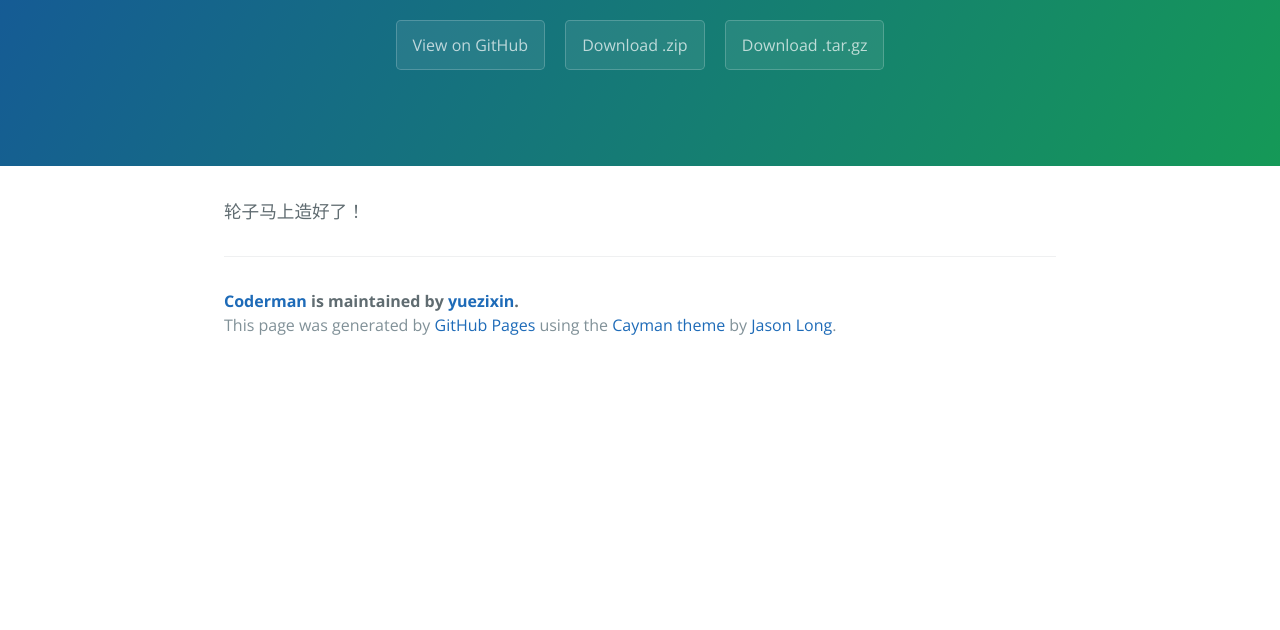
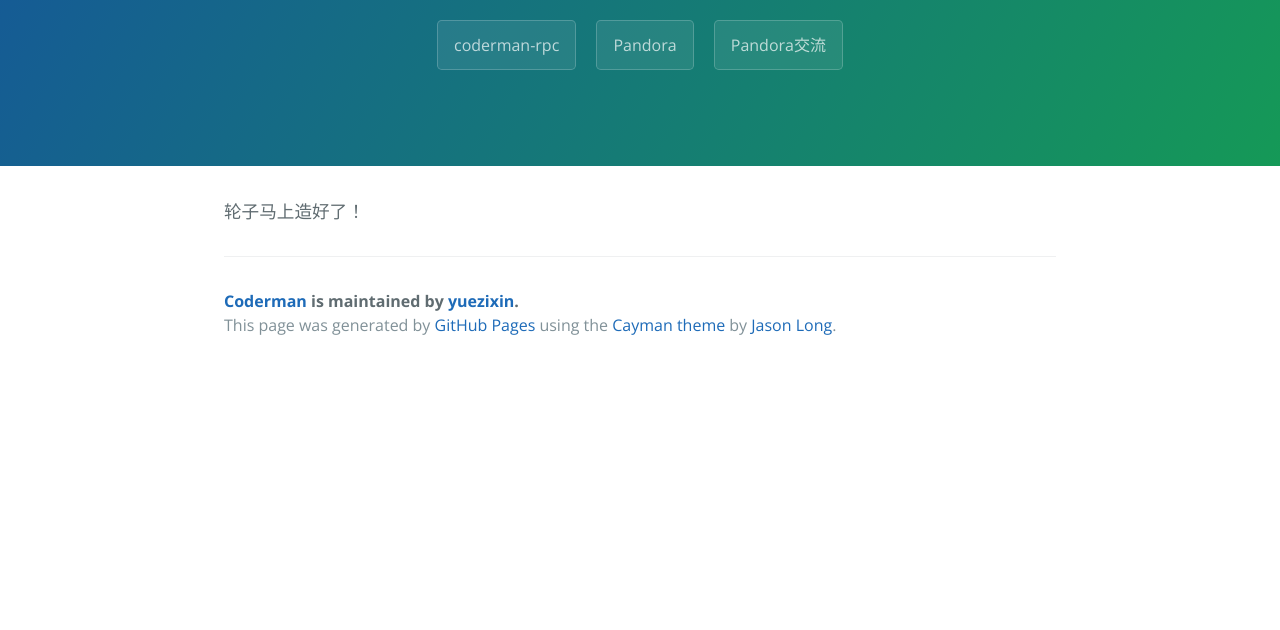
Before and after one commit to yuezixin/coderman, a plain HTML site: page index.html in a window 1280 px wide. Shown: the part 170-800 px from the top of the page. Drawn offline with nearby package versions, Linux system fonts and the light colour scheme.

Commit message:
Update index.html

```diff
--- a/index.html
+++ b/index.html
@@ -13,9 +13,9 @@
     <section class="page-header">
       <h1 class="project-name">Coderman</h1>
       <h2 class="project-tagline"></h2>
-      <a href="https://github.com/yuezixin/coderman" class="btn">View on GitHub</a>
-      <a href="https://github.com/yuezixin/coderman/zipball/master" class="btn">Download .zip</a>
-      <a href="https://github.com/yuezixin/coderman/tarball/master" class="btn">Download .tar.gz</a>
+      <a href="https://github.com/yuezixin/coderman-rpc" class="btn">coderman-rpc</a>
+      <a href="https://github.com/yuezixin/pandora" class="btn">Pandora</a>
+      <a href="http://shang.qq.com/wpa/qunwpa?idkey=d6a7401de8df6cbce044475016e55f419f5cfd1d1e11d2755d3f70149cc87daf" class="btn">Pandora交流</a>
     </section>
 
     <section class="main-content">
```
